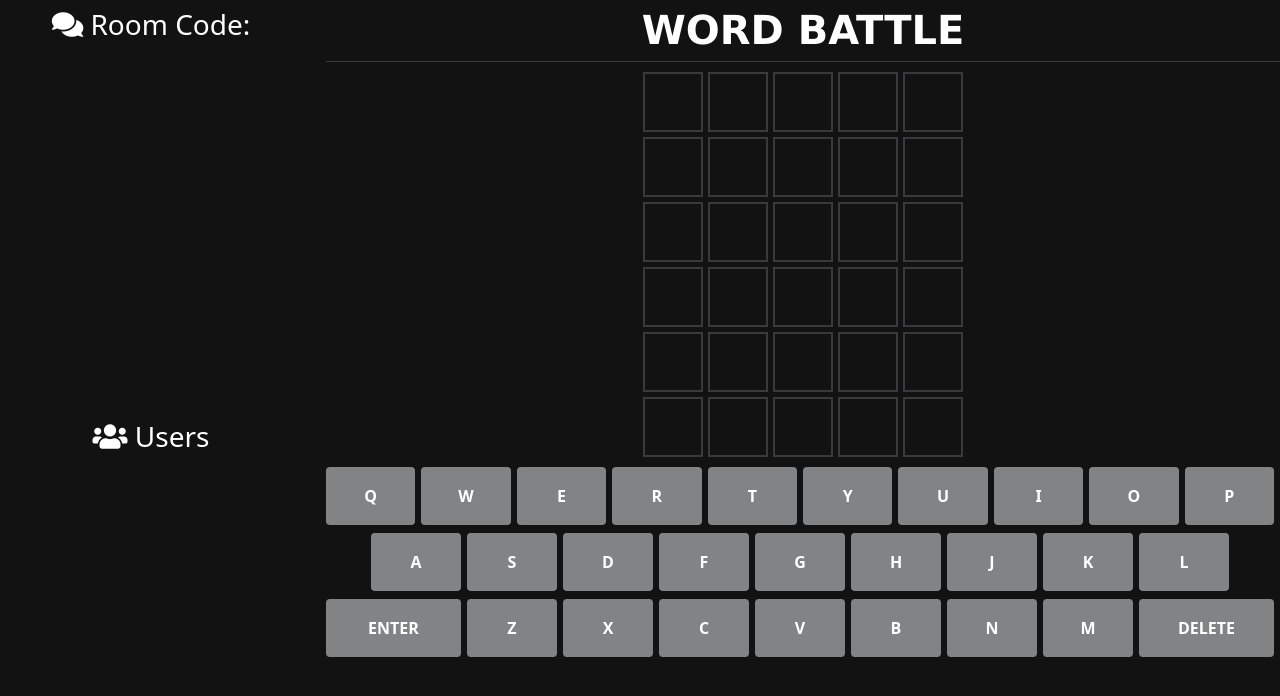
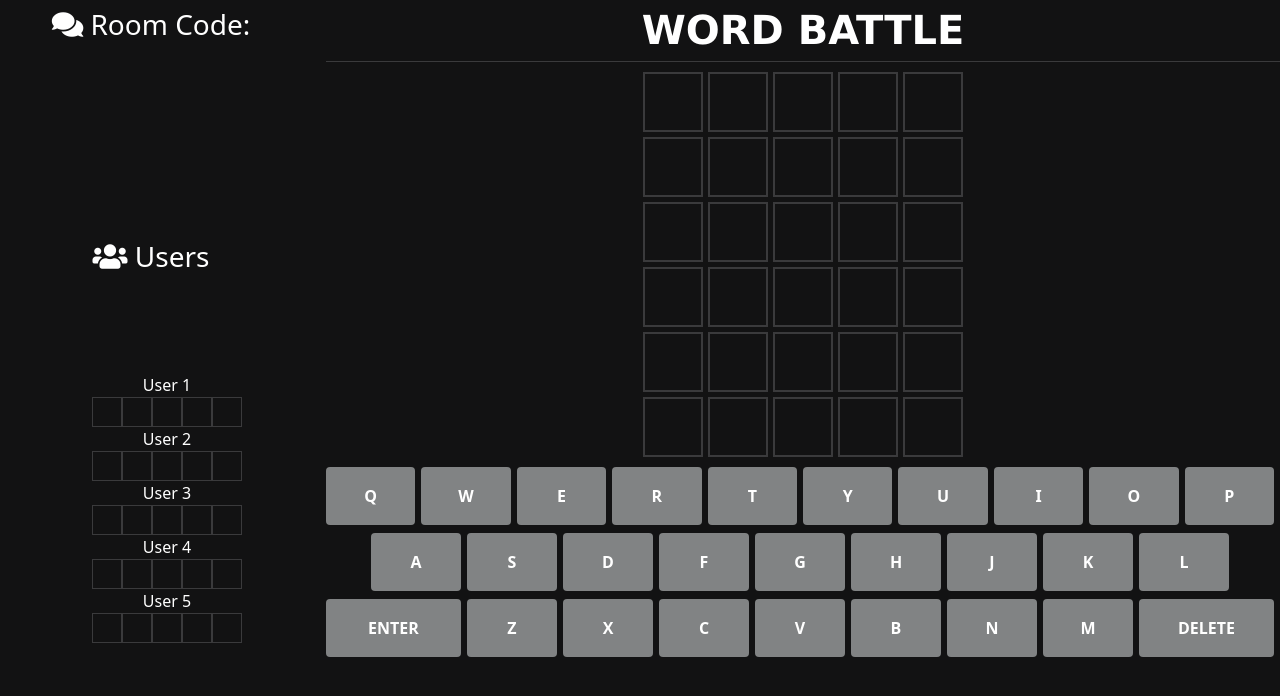
Before and after one commit to Natu09/WordBattle, a website: page public/woordle.html in a window 1280 px wide. Drawn offline with nearby package versions, Linux system fonts and the light colour scheme.

Commit message:
commit#2
added example users, made a function to generate squares under a users name

```diff
--- a/public/css/woordlestyle.css
+++ b/public/css/woordlestyle.css
@@ -101,8 +101,30 @@ header {
   font-weight: bold;
   color: gainsboro;
   text-transform: uppercase;
-
   display: flex;
   justify-content: center;
   align-items: center;
 }
+
+.square_small {
+  border: 1px solid rgb(58, 58, 60);
+  width: 30px;
+  height: 30px;
+  font-size: 15px;
+  font-weight: bold;
+  color: gainsboro;
+  text-transform: uppercase;
+  display: flex;
+  justify-content: center;
+  align-items: center;
+}
+
+.board_small {
+  display: grid;
+  grid-template-columns: repeat(5, 1fr);
+}
+
+li {
+  display: block;
+  text-align: center;
+}
--- a/public/woordle.html
+++ b/public/woordle.html
@@ -27,7 +27,13 @@
           <h3><i class="fas fa-comments"></i> Room Code:</h3>
           <h2 id="room-coded"></h2>
           <h3><i class="fas fa-users"></i> Users</h3>
-          <ul id="users"></ul>
+          <ul id="users">
+            <li id = "example">User 1</li>
+            <li id = "example1">User 2</li>
+            <li id = "example2">User 3</li>
+            <li id = "example3">User 4</li>
+            <li id = "example4">User 5</li>
+          </ul>
       </div>
 
       <div class="col-9">
@@ -93,6 +99,10 @@
       const keys = document.querySelectorAll(".keyboard-row button");
       var index = 1;
       var current_word = "";
+      var users = document.getElementById('users')
+      var items = users.getElementsByTagName("li");
+
+
 
       //for-loop based on youtube video, I did the logic myself tho
       //so that it's not super similar to the youtube video lol
@@ -136,6 +146,7 @@
       //createSquares() taken from youtube video
       document.addEventListener("DOMContentLoaded", () => {
         createSquares();
+        createSquaresSmall();
         function createSquares() {
           const gameBoard = document.getElementById("board");
           for (let index = 0; index < 30; index++) {
@@ -145,6 +156,20 @@
             gameBoard.appendChild(square);
           }
         }
+        function createSquaresSmall() {
+          for (var i = 0; i < items.length; ++i) {
+            let grid = document.createElement("div");
+            grid.classList.add('board_small');
+            for (var j = 0; j < 5; ++j) {
+
+              let square = document.createElement("div");
+              square.classList.add("square_small");
+              //square.setAttribute("id", index + 1);
+              grid.appendChild(square);
+              items[i].appendChild(grid);
+            }
+          }
+        }
       });
     </script>
   </body>
```
